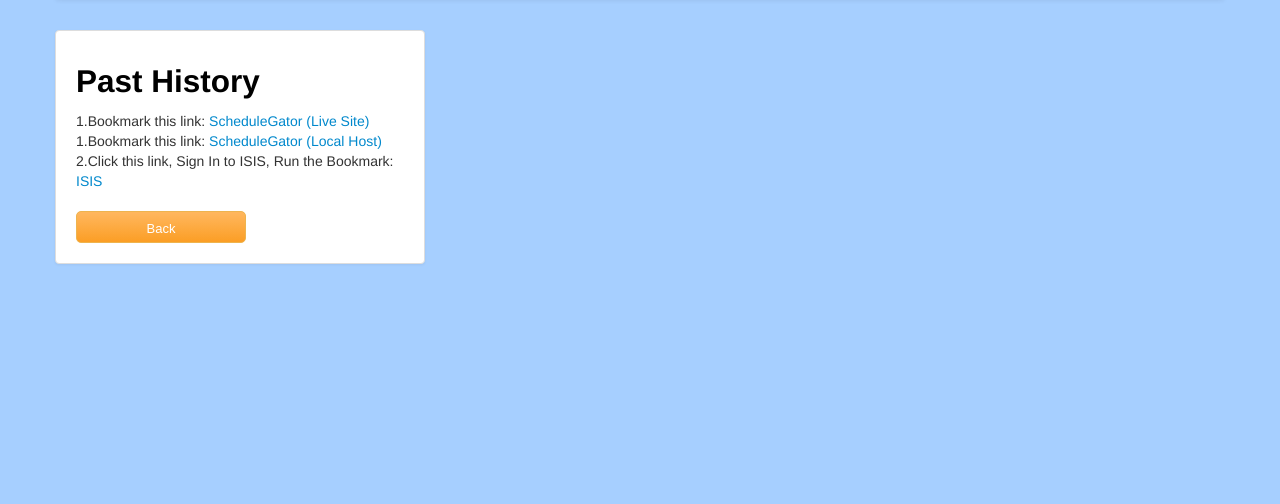
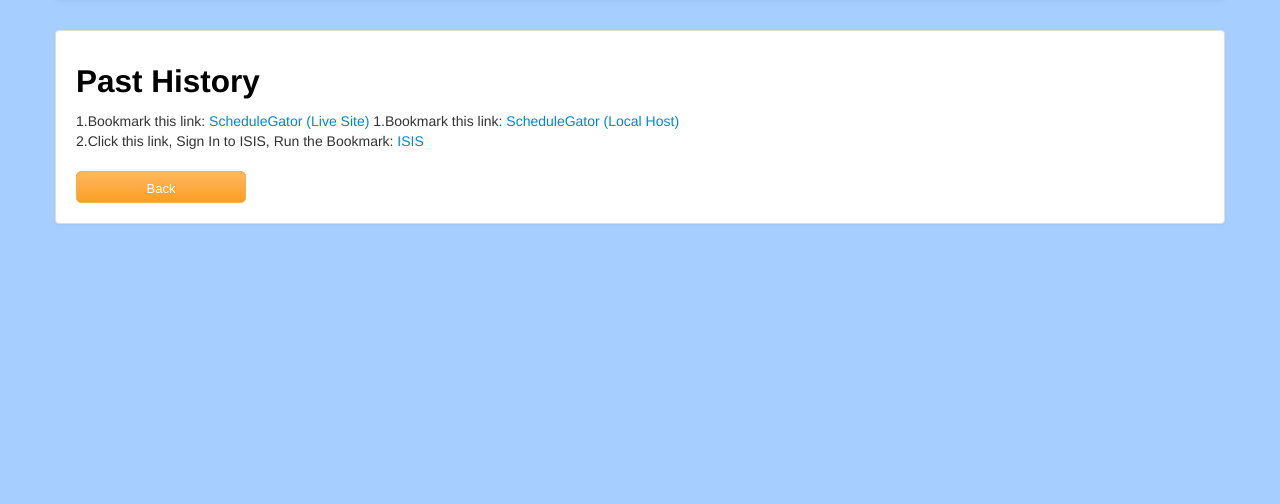
Before and after one commit to Fireworks/sGator, a Django app: template templates/pasth.html in a window 1280 px wide. Shown: the part 67-571 px from the top of the page. Run offline with Django 3.2, Linux system fonts and the light colour scheme; the template is opened without the code that fills it, so the values that code supplies are empty; parts of the project's set-up code (start-up, migrations or seed data) failed here and were passed over; some libraries are stand-ins or nearby versions.

Commit message:
minor frontend change so page takes up full screen, not sidebar

```diff
--- a/templates/pasth.html
+++ b/templates/pasth.html
@@ -4,7 +4,7 @@
 
 
     <div class="row-fluid">
-        <div class="thumbnail span4 box">
+        <div class="thumbnail box">
           <h2>Past History</h2>
 
           <p></p>
```
